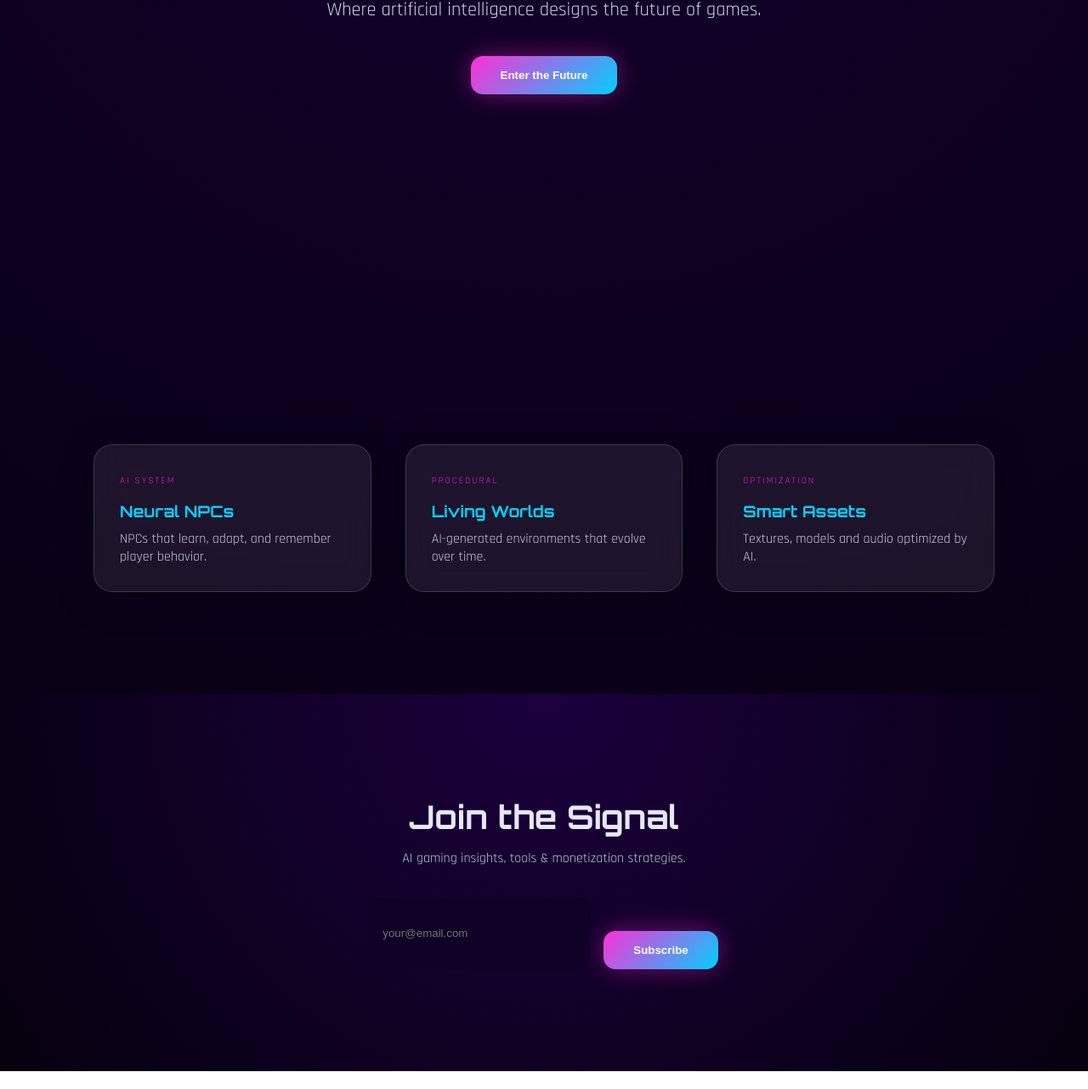
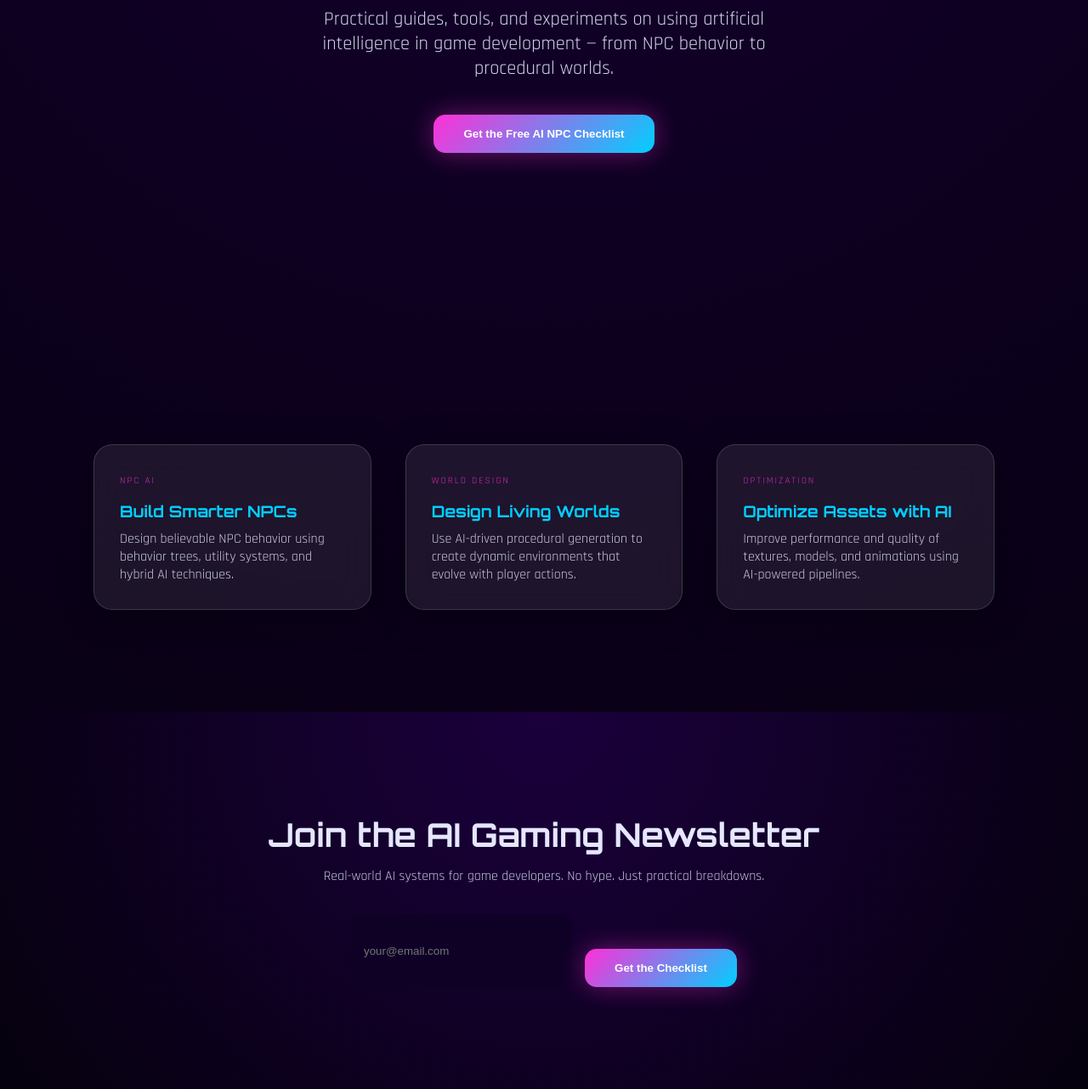
Before and after one commit to PavleFurtula/aigaming-site, a plain HTML site: page index.html in a window 1280 px wide. Shown: the part 397-1679 px from the top of the page at 85% size. Before the commit the page ends 1658 px from the top, so only its background shows below. Drawn offline with Linux system fonts and the light colour scheme.

Commit message:
Revise index.html content for AI gaming focus

```diff
--- a/index.html
+++ b/index.html
@@ -3,12 +3,9 @@
 <head>
   <meta charset="UTF-8" />
   <meta name="viewport" content="width=device-width, initial-scale=1.0" />
-  <title>AI Gaming</title>
+  <title>AI Gaming – AI Systems for Game Developers</title>
 
-  <!-- Fonts -->
   <link href="https://fonts.googleapis.com/css2?family=Orbitron:wght@400;700&family=Rajdhani:wght@400;700&display=swap" rel="stylesheet">
-
-  <!-- CSS -->
   <link rel="stylesheet" href="style.css" />
 </head>
 
@@ -16,44 +13,64 @@
 
   <!-- HERO -->
   <section class="hero">
-    <h1>AI GAMING</h1>
-    <p>Where artificial intelligence designs the future of games.</p>
-    <button id="scrollBtn">Enter the Future</button>
+    <h1>AI Systems for the Next Generation of Games</h1>
+
+    <p>
+      Practical guides, tools, and experiments on using artificial intelligence
+      in game development — from NPC behavior to procedural worlds.
+    </p>
+
+    <button id="scrollBtn">
+      Get the Free AI NPC Checklist
+    </button>
   </section>
 
-  <!-- FEATURES -->
+  <!-- FEATURES / VALUE -->
   <section class="features" id="features">
+
     <div class="glass-card">
-      <span class="tag">AI SYSTEM</span>
-      <h3>Neural NPCs</h3>
-      <p>NPCs that learn, adapt, and remember player behavior.</p>
+      <span class="tag">NPC AI</span>
+      <h3>Build Smarter NPCs</h3>
+      <p>
+        Design believable NPC behavior using behavior trees,
+        utility systems, and hybrid AI techniques.
+      </p>
     </div>
 
     <div class="glass-card">
-      <span class="tag">PROCEDURAL</span>
-      <h3>Living Worlds</h3>
-      <p>AI-generated environments that evolve over time.</p>
+      <span class="tag">WORLD DESIGN</span>
+      <h3>Design Living Worlds</h3>
+      <p>
+        Use AI-driven procedural generation to create dynamic
+        environments that evolve with player actions.
+      </p>
     </div>
 
     <div class="glass-card">
       <span class="tag">OPTIMIZATION</span>
-      <h3>Smart Assets</h3>
-      <p>Textures, models and audio optimized by AI.</p>
+      <h3>Optimize Assets with AI</h3>
+      <p>
+        Improve performance and quality of textures, models,
+        and animations using AI-powered pipelines.
+      </p>
     </div>
+
   </section>
 
   <!-- NEWSLETTER -->
   <section class="newsletter">
-    <h2>Join the Signal</h2>
-    <p>AI gaming insights, tools & monetization strategies.</p>
+    <h2>Join the AI Gaming Newsletter</h2>
+    <p>
+      Real-world AI systems for game developers.
+      No hype. Just practical breakdowns.
+    </p>
 
     <form action="https://formspree.io/f/yourformid" method="POST">
       <input type="email" name="email" placeholder="your@email.com" required />
-      <button type="submit">Subscribe</button>
+      <button type="submit">Get the Checklist</button>
     </form>
   </section>
 
-  <!-- JS -->
   <script src="script.js"></script>
 </body>
 </html>
```
